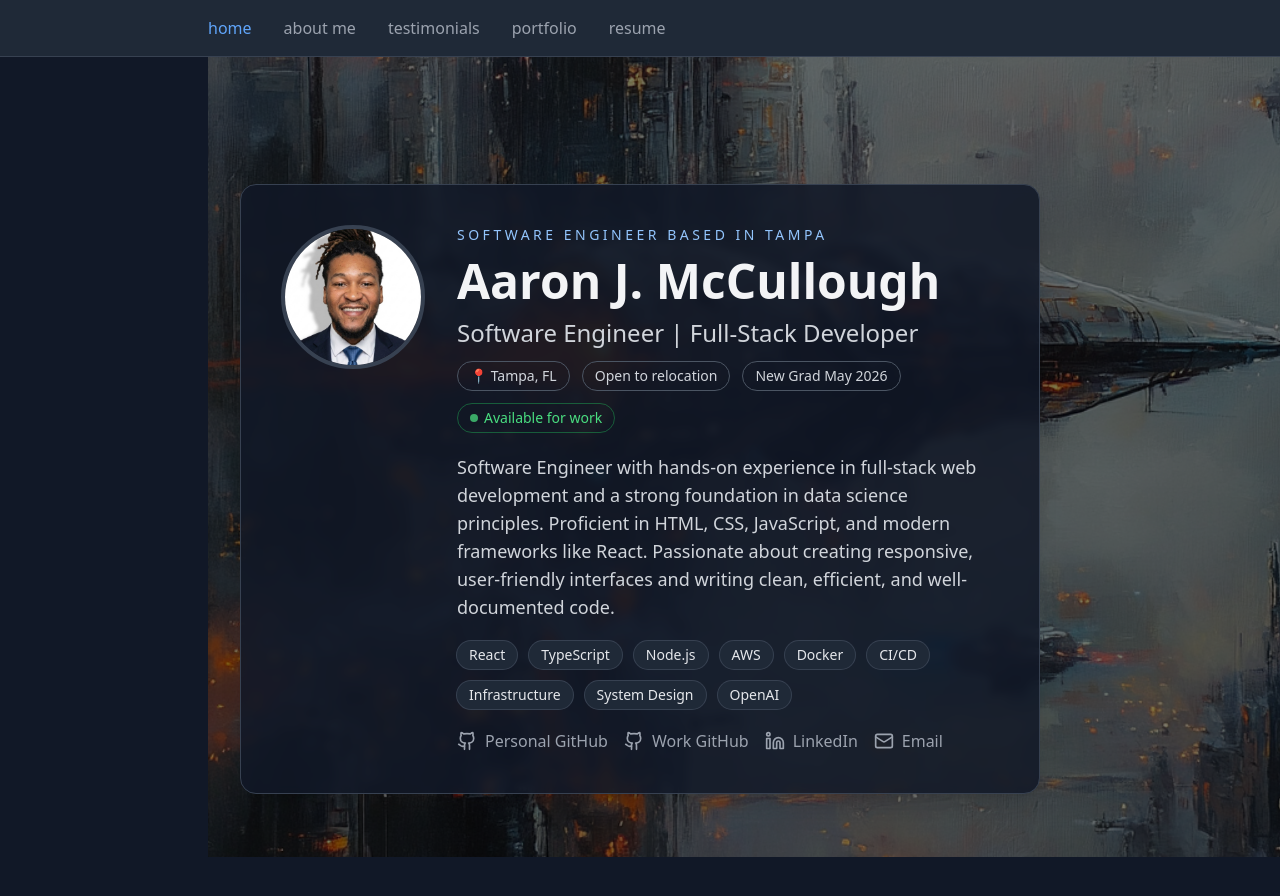
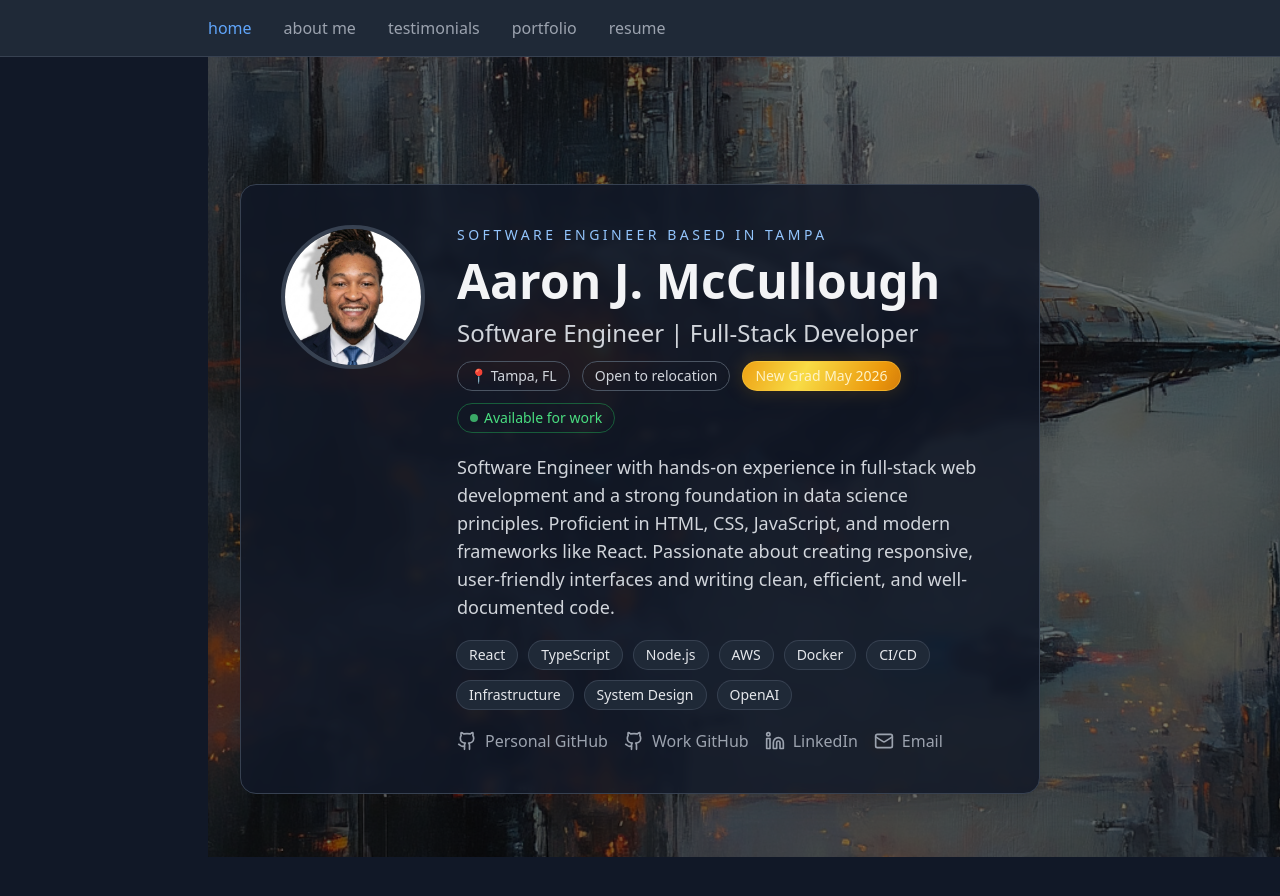
Before and after one commit to AaronM0710/portfolio-website, a React (Vite) app: page / in a window 1280 px wide. Shown: the top 896 px of the page. Built offline with nearby package versions, Linux system fonts and the light colour scheme.

Commit message:
Animate new grad badge

```diff
--- a/src/App.jsx
+++ b/src/App.jsx
@@ -250,7 +250,7 @@ const App = () => {
                     <span className="rounded-full border border-gray-600 px-3 py-1">
                       {personalInfo.workStyle}
                     </span>
-                    <span className="rounded-full border border-gray-600 px-3 py-1">
+                    <span className="relocation-badge rounded-full border border-amber-300/40 px-3 py-1 text-amber-100 shadow-lg shadow-amber-500/10">
                       New Grad May 2026
                     </span>
                     {personalInfo.availableForWork && (
--- a/src/index.css
+++ b/src/index.css
@@ -24,3 +24,15 @@
 .stack-marquee:hover .stack-track {
   animation-play-state: paused;
 }
+
+@keyframes goldShift {
+  0% { background-position: 0% 50%; }
+  100% { background-position: 300% 50%; }
+}
+
+.relocation-badge {
+  background-image: linear-gradient(115deg, rgba(120, 53, 15, 0.92) 0%, rgba(180, 83, 9, 0.94) 18%, rgba(245, 158, 11, 0.96) 34%, rgba(253, 224, 71, 0.98) 50%, rgba(245, 158, 11, 0.96) 66%, rgba(180, 83, 9, 0.94) 82%, rgba(120, 53, 15, 0.92) 100%);
+  background-size: 300% 100%;
+  animation: goldShift 8s linear infinite;
+  box-shadow: 0 0 20px rgba(245, 158, 11, 0.18);
+}
```
